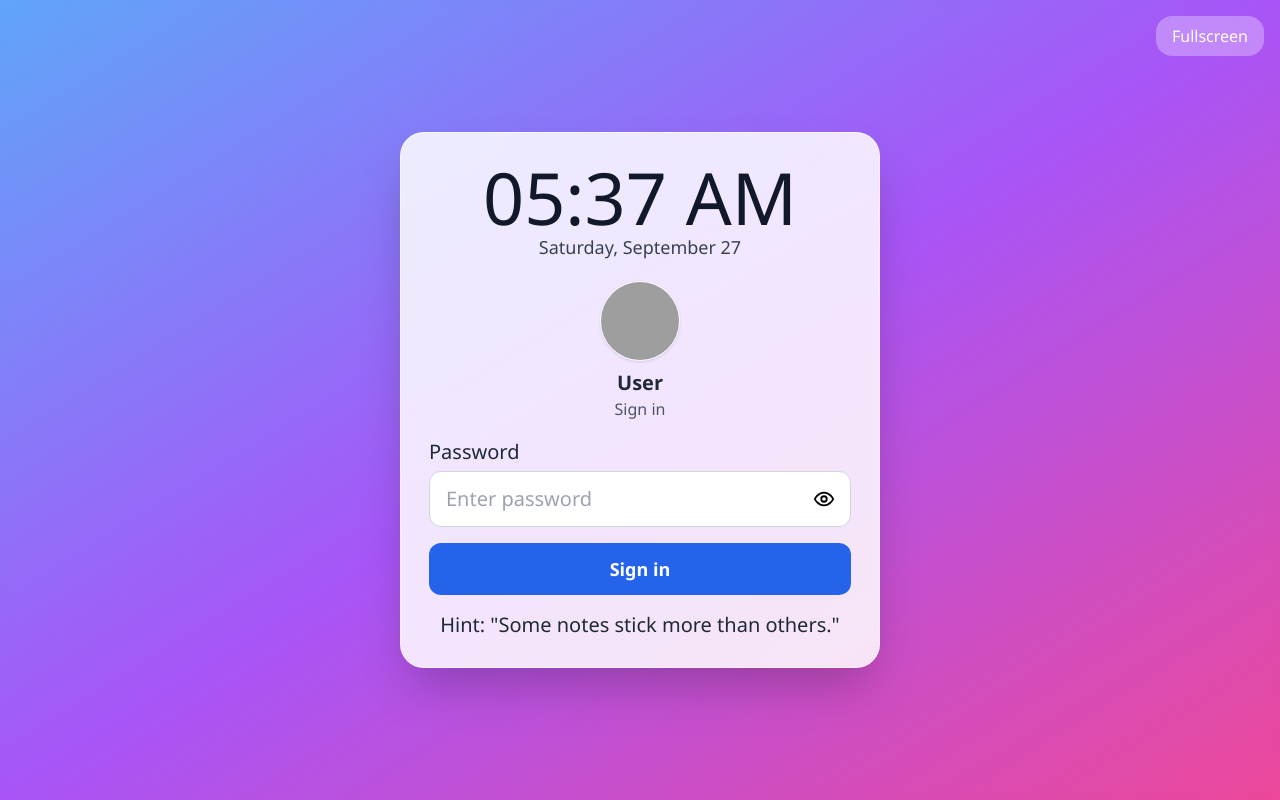
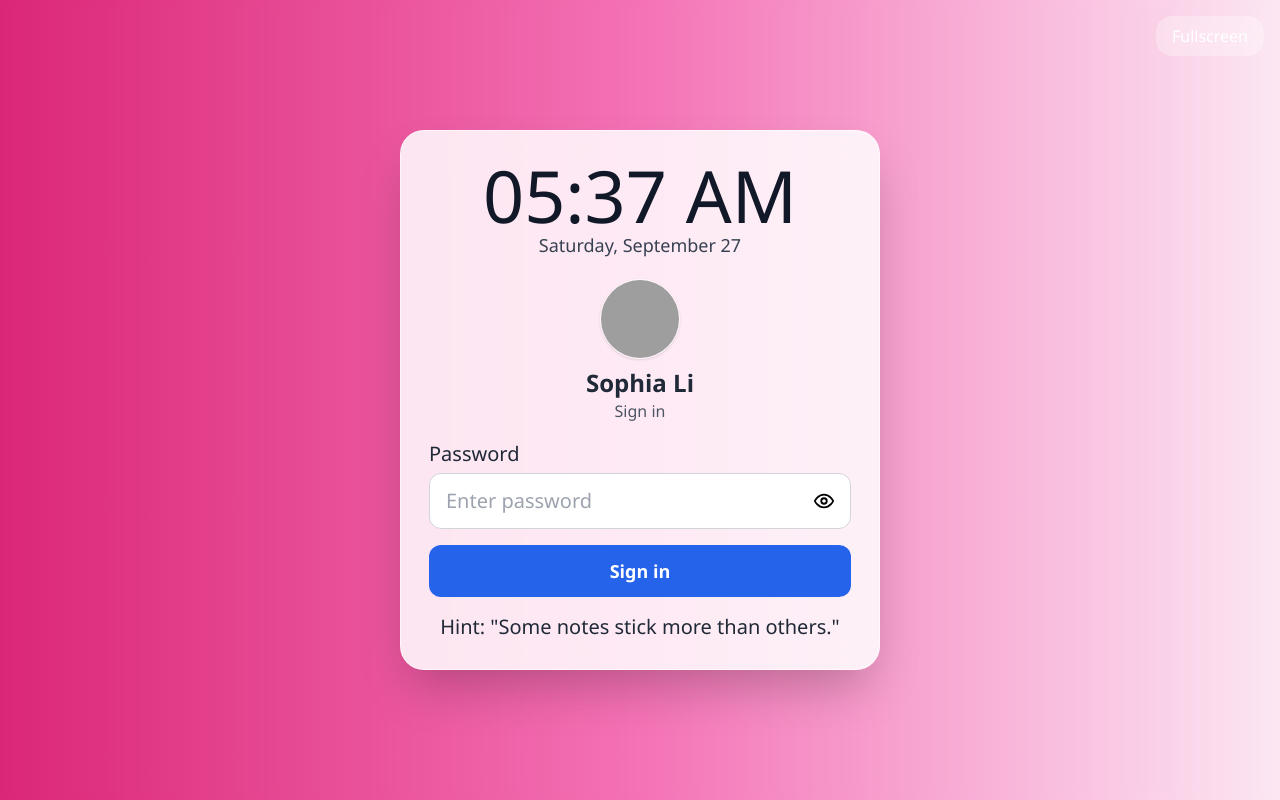
Before and after one commit to MissProtractor1213/SophiaLiDesktop, a React (Create React App) app: page / in a window 1280 px wide. Built offline with nearby package versions, Linux system fonts and the light colour scheme; grey boxes are pictures that could not be loaded.

Commit message:
Update EscapeRoomDesktop.js

```diff
--- a/src/components/EscapeRoomDesktop.js
+++ b/src/components/EscapeRoomDesktop.js
@@ -29,7 +29,7 @@ import useFullscreen from "../hooks/useFullscreen";
  * public/sim/files/company-policy.pdf
  */
 
-const WALLPAPER = "bg-gradient-to-br from-blue-400 via-purple-500 to-pink-500";
+const WALLPAPER = "bg-gradient-to-r from-pink-600 via-pink-400 to-pink-100";
 
 /* Simple Windows logo */
 function WindowsLogo({ className = "w-7 h-7" }) {
@@ -457,7 +457,7 @@ export default function EscapeRoomDesktop() {
                   e.currentTarget.style.display = "none";
                 }}
               />
-              <div className="text-xl font-bold text-gray-800 mt-2">User</div>
+              <div className="text-2xl font-bold text-gray-800 mt-2">Sophia Li</div>
               <div className="text-base text-gray-600">Sign in</div>
             </div>
 
```
